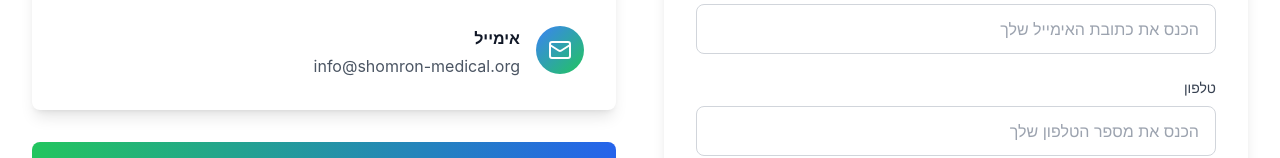
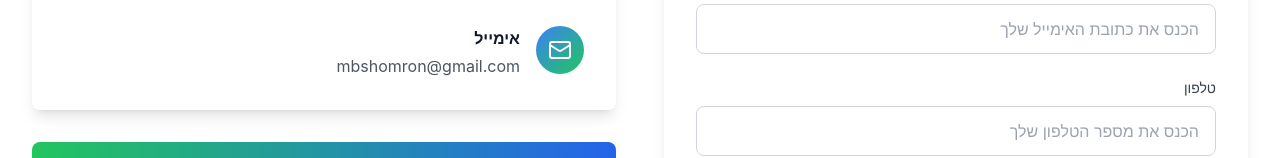
Before and after one commit to Dcentify/shomron-medical-center, a React (Vite) app: page /contact in a window 1280 px wide. Shown: the part 522-680 px from the top of the page. Built offline with nearby package versions, Linux system fonts and the light colour scheme.

Commit message:
Update Contact.tsx

```diff
--- a/src/react-app/pages/Contact.tsx
+++ b/src/react-app/pages/Contact.tsx
@@ -192,8 +192,8 @@
                   </div>
                   <div>
                     <h3 className="font-semibold text-gray-900 mb-1">אימייל</h3>
-                    <a href="mailto:info@shomron-medical.org" className="text-gray-600 hover:text-blue-600 transition-colors">
-                      info@shomron-medical.org
+                    <a href="mailto:mbshomron@gmail.com" className="text-gray-600 hover:text-blue-600 transition-colors">
+                      mbshomron@gmail.com
                     </a>
                   </div>
                 </div>
```
